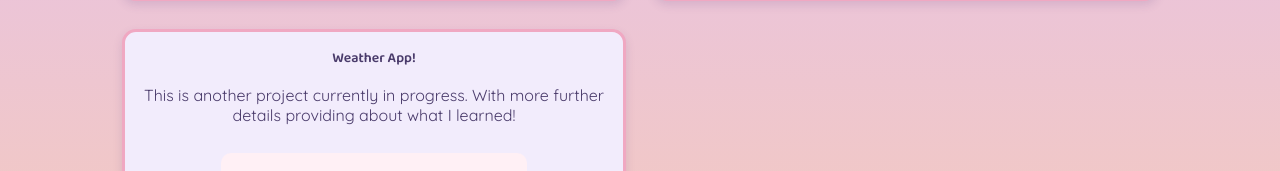
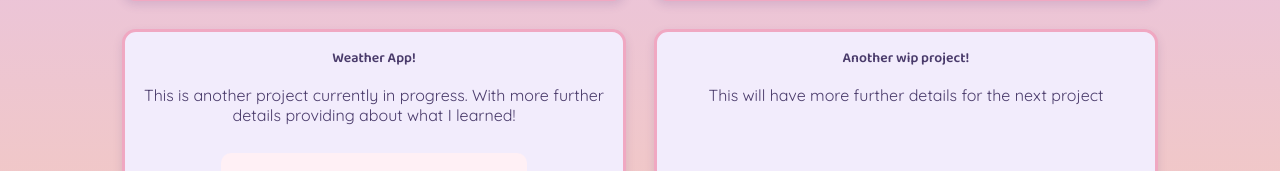
Before and after one commit to mspancake-ui/portfoliowebsite, a plain HTML site: page webproj.html in a window 1280 px wide. Shown: the part 950-1121 px from the top of the page. Drawn offline with Linux system fonts and the light colour scheme.

Commit message:
Update webproj.html

```diff
--- a/webproj.html
+++ b/webproj.html
@@ -207,6 +207,22 @@ while True:
                     </div>
             </article>
 
+
+            <!-- PROJECT 4 -->
+
+            <article class="project-card">
+
+                <div class="project-text">
+
+                    <h3>Another wip project!</h3>
+
+                    <p>
+                    This will have more further details for the next project </p>
+
+                </div>
+
+            </article>
+
         </div>
 
     </section>
```
